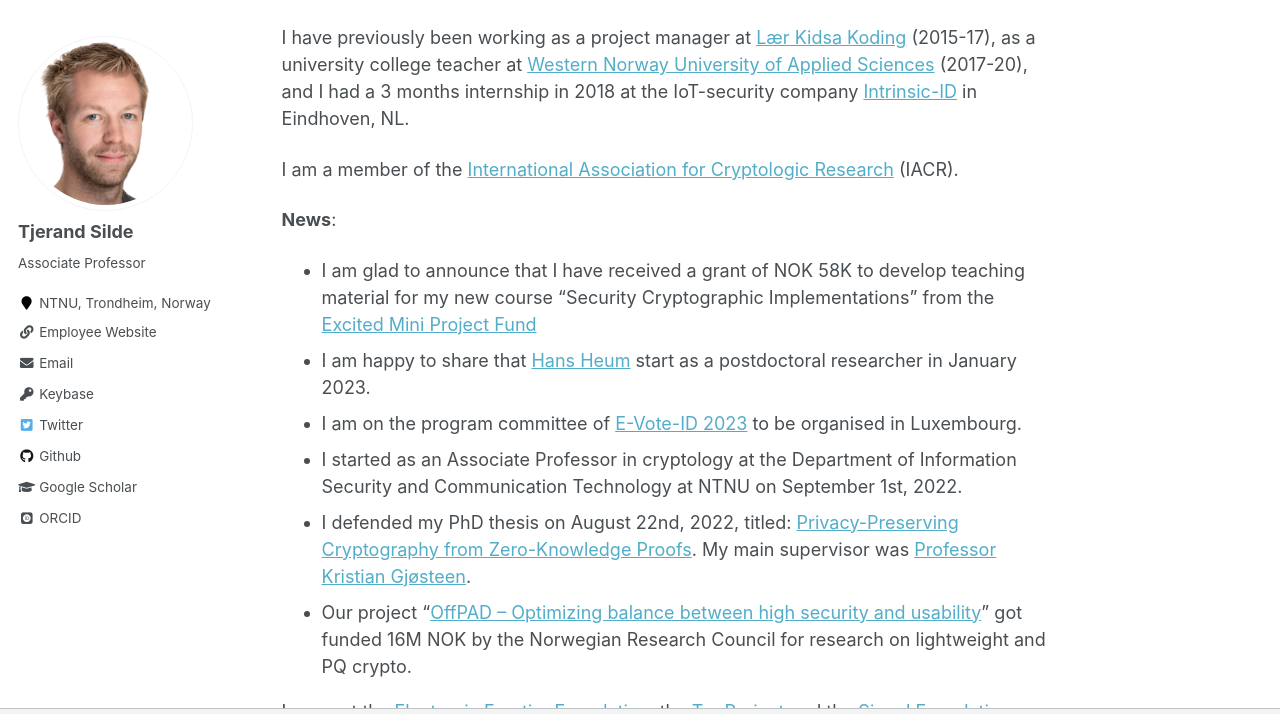
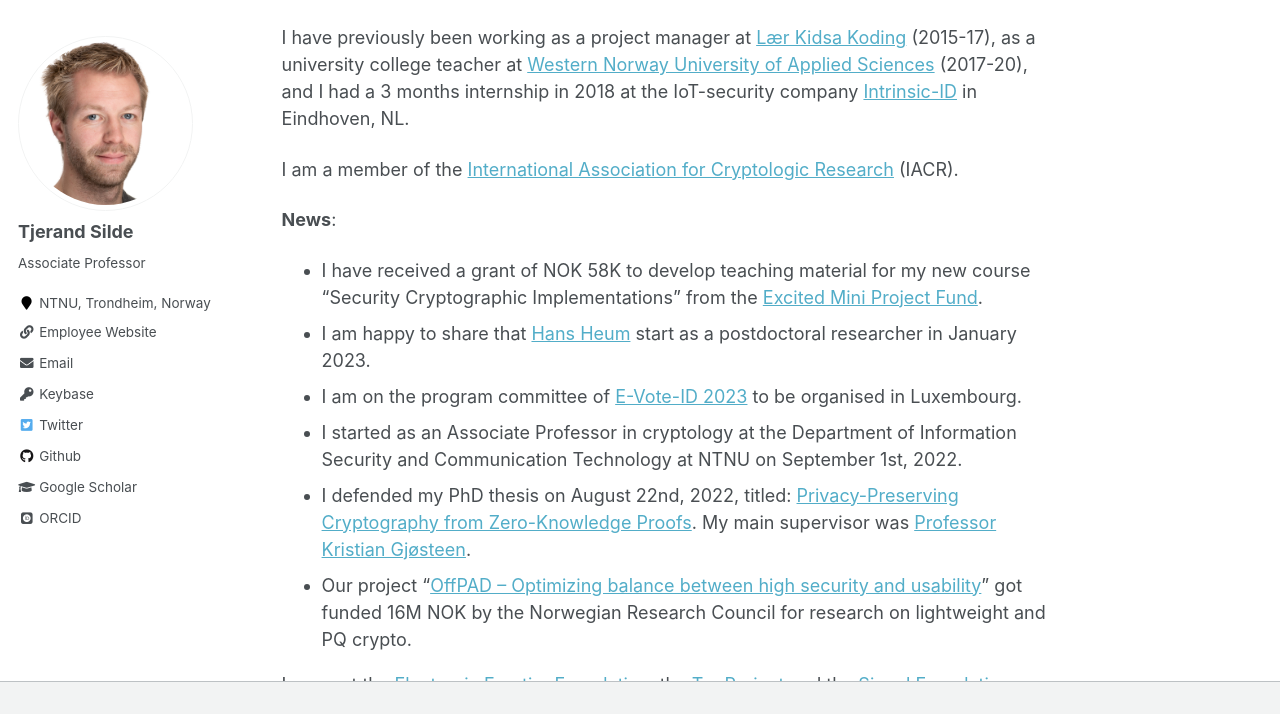
Before and after one commit to tjesi/tjesi.github.io, a Jekyll site: the page built from _pages/about.md, in a window 1280 px wide and 900 px high, scrolled down 584 px, cut to the strip 0-714 px from the top of the window. Built offline with Jekyll 4.4.1, drawn with Linux system fonts in a browser that asks for light colours; some web fonts are replaced.

Commit message:
Update about.md

```diff
--- a/_pages/about.md
+++ b/_pages/about.md
@@ -19,7 +19,7 @@
 I am a member of the [International Association for Cryptologic Research](https://iacr.org) (IACR).
 
 **News**:
-- I am glad to announce that I have received a grant of NOK 58K to develop teaching material for my new course "Security Cryptographic Implementations" from the [Excited Mini Project Fund](https://www.ntnu.edu/excited/mini-projects)
+- I have received a grant of NOK 58K to develop teaching material for my new course "Security Cryptographic Implementations" from the [Excited Mini Project Fund](https://www.ntnu.edu/excited/mini-projects).
 - I am happy to share that [Hans Heum](https://www.simula.no/people/hans) start as a postdoctoral researcher in January 2023.
 - I am on the program committee of [E-Vote-ID 2023](https://e-vote-id.org/wp-content/uploads/2022/11/CFP2023_3.pdf) to be organised in Luxembourg.
 - I started as an Associate Professor in cryptology at the Department of Information Security and Communication Technology at NTNU on September 1st, 2022.
```
